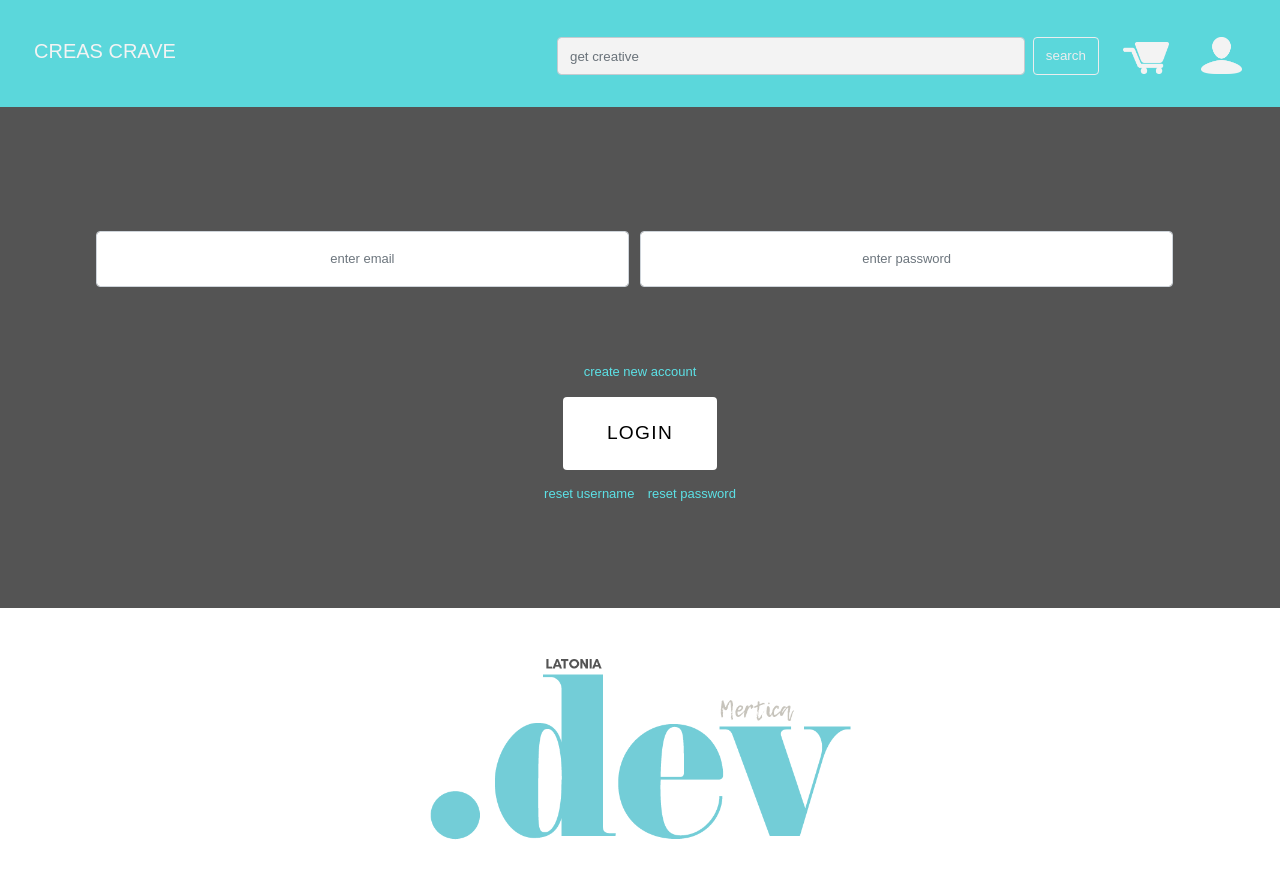
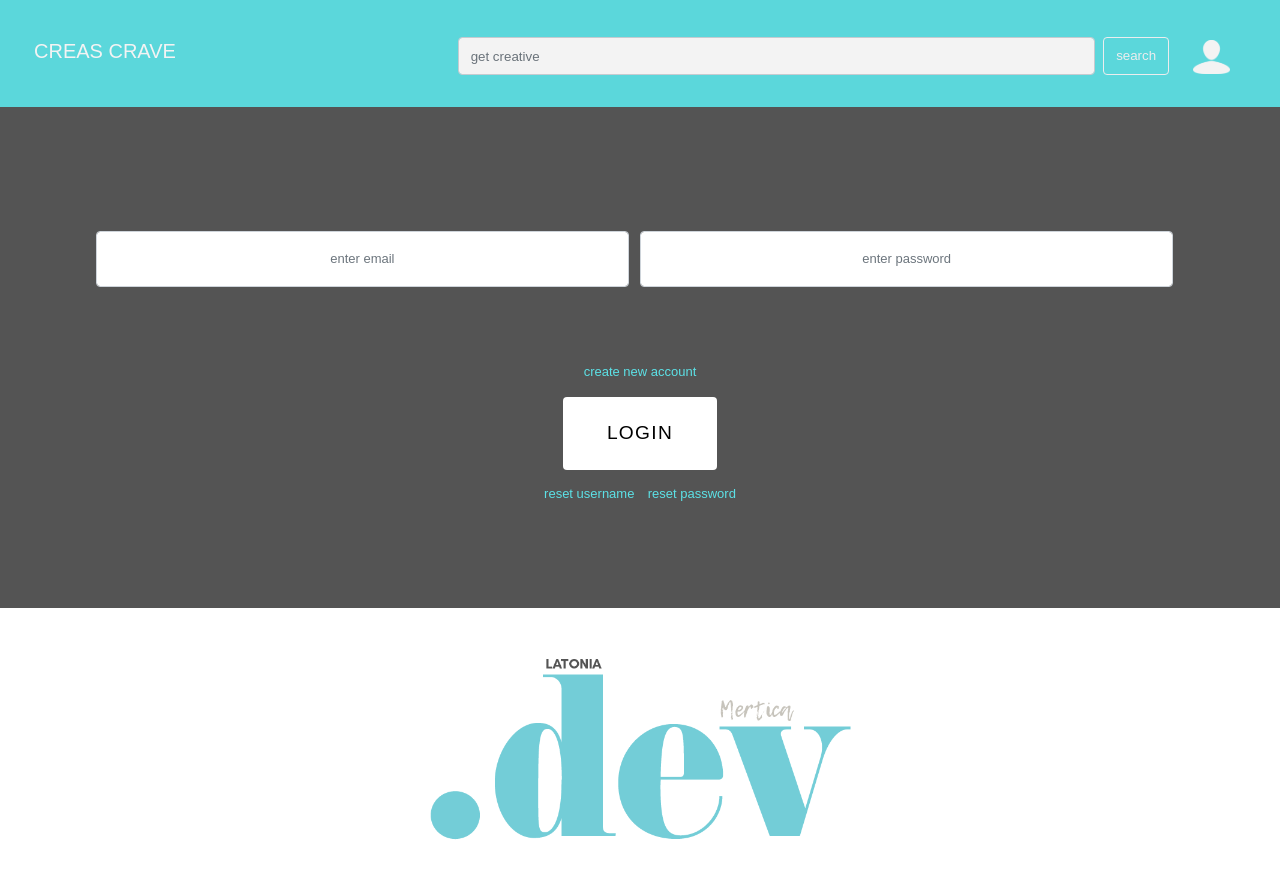
Before and after one commit to wardaasser/creas-crave-capstone, a React (Create React App) app in the folder creascrave-frontend/creascrave-frontend/: page / in a window 1280 px wide. Built offline with nearby package versions, Linux system fonts and the light colour scheme.

Commit message:
omit cart icon, btn2ndary hover, portfolio blurb

```diff
--- a/creascrave-frontend/creascrave-frontend/src/App.css
+++ b/creascrave-frontend/creascrave-frontend/src/App.css
@@ -119,6 +119,7 @@ button.btn-dark {
   margin-bottom: 11px;
 }
 
+/*CREAS CRAVE BUY NOW BUTTON CODE*/
 button.btn-dark:hover {
   background-color: #5ce1e6;
 }
--- a/creascrave-frontend/creascrave-frontend/src/Navbar.js
+++ b/creascrave-frontend/creascrave-frontend/src/Navbar.js
@@ -1,4 +1,4 @@
-import shoppingCartImg from "./images/shoppingCart.png";
+// import shoppingCartImg from "./images/shoppingCart.png";
 import headShoulder from "./images/headShoulder.png";
 
 const NavBar = () => {
@@ -44,7 +44,7 @@ const NavBar = () => {
                     </button>
                   </form>
                 </div>
-                <div className="col-1" style={{ marginRight: 20 }}>
+                {/* <div className="col-1" style={{ marginRight: 20 }}>
                   <img
                     className="img-responsive"
                     style={{ height: 37 }}
@@ -52,11 +52,16 @@ const NavBar = () => {
                     alt="Shopping Cart"
                     id="shopCart"
                   />
-                </div>
+                </div> */}
                 <div className="col-1">
                   <img
                     className="img-responsive"
-                    style={{ height: 37, filter: "invert()" }}
+                    style={{
+                      height: 34,
+                      filter: "invert()",
+                      marginTop: 3,
+                      paddingRight: 410,
+                    }}
                     src={headShoulder}
                     alt="Head and Shoulders"
                     id="headShoulder"
```
